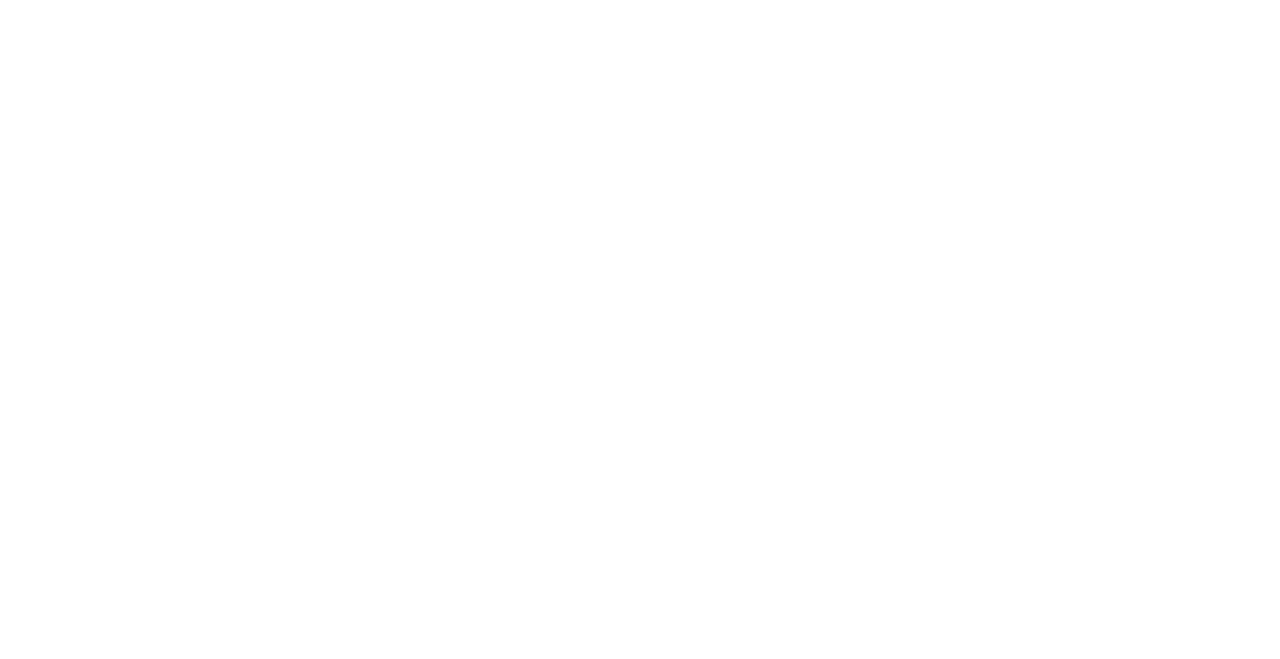
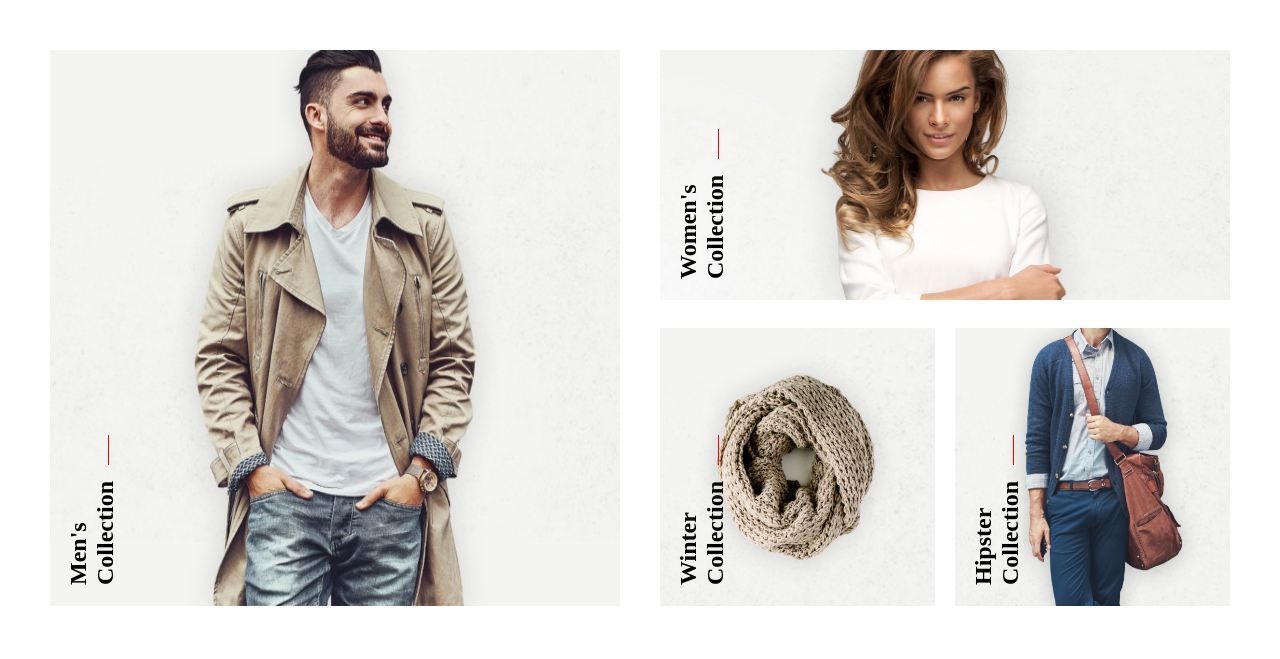
Before and after one commit to Fif0n/market, a plain HTML site: page index.html in a window 1280 px wide. Drawn offline with Linux system fonts and the light colour scheme.

Commit message:
finished four-plates

```diff
--- a/index.html
+++ b/index.html
@@ -8,6 +8,45 @@
     <link rel="stylesheet" href="style.css">
 </head>
 <body>
+    <div class="container">
+        <section class="four-plates">
+            <div class="left-panel">
+                <div class="collection">
+                    <img src="photos/men.jpg">
+                    <div class="photo-text">
+                        <h2><span>Men's Collection</span></h2>
+                    </div>
+                </div>
+            </div>
+            <div class="right-panel">
+                <div class="upper-panel">
 
+                    <div class="collection">
+                        <img src="photos/women.webp">
+                        <div class="photo-text">
+                            <h2><span>Women's Collection</span></h2>
+                        </div>
+                    </div>
+                </div>
+                <div class="lower-panel">
+
+                    <div class="collection">
+                        <img src="photos/winter.jpg">
+                        <div class="photo-text">
+                            <h2><span>Winter Collection</span></h2>
+                        </div>
+                    </div>
+
+                    <div class="collection">
+                        <img src="photos/hipster.jpg">
+                        <div class="photo-text">
+                            <h2><span>Hipster Collection</span></h2>
+                        </div>
+                    </div>
+
+                </div>
+            </div>
+        </section>
+    </div>
 </body>
 </html>
--- a/style.css
+++ b/style.css
@@ -1,3 +1,82 @@
 body {
     margin: 0;
 }
+.container {
+    display: flex;
+    width: 100%;
+}
+.four-plates {
+    width: 100%;
+    max-width: 1200px;
+    display: flex;
+    margin: 50px auto;
+}
+.left-panel {
+    display: flex;
+    flex: 1;
+    margin-right: 10px;
+
+}
+.right-panel {
+    display: flex;
+    flex-direction: column;
+    flex: 1;
+    margin-left: 10px;
+}
+.lower-panel {
+    display: flex;
+}
+
+
+
+.collection {
+    margin: 0 10px;
+}
+.photo-text {
+    position: relative;
+    z-index: 10;
+    display: inline-block;
+}
+.photo-text h2 span{
+    position: absolute;
+    transform: rotate(-90deg);
+    bottom: 70px;
+    left: -10px;
+    font-weight: 1200;
+}
+.photo-text h2 span::after {
+    content: '';
+    width: 30px;
+    height: 1px;
+    margin-left: 16px;
+    position: absolute;
+    bottom: 10px;
+    vertical-align: middle;
+    background-color: red;
+}
+.collection:hover img {
+    opacity: 1;
+	-webkit-animation: flash 1.5s;
+	animation: flash 1.5s;
+}
+@-webkit-keyframes flash {
+	0% {
+		opacity: .5;
+	}
+	100% {
+		opacity: 1;
+	}
+}
+@keyframes flash {
+	0% {
+		opacity: .5;
+	}
+	100% {
+		opacity: 1;
+	}
+}
+
+img {
+    width: 100%;
+    height: 100%;
+}
```
Also changed, not shown: photos/hipster.jpg (added), photos/men.jpg (added), photos/winter.jpg (added), photos/women.webp (added).
